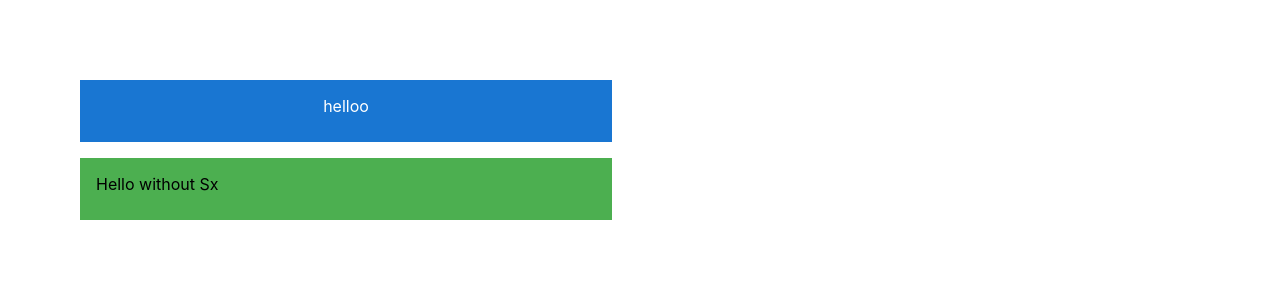
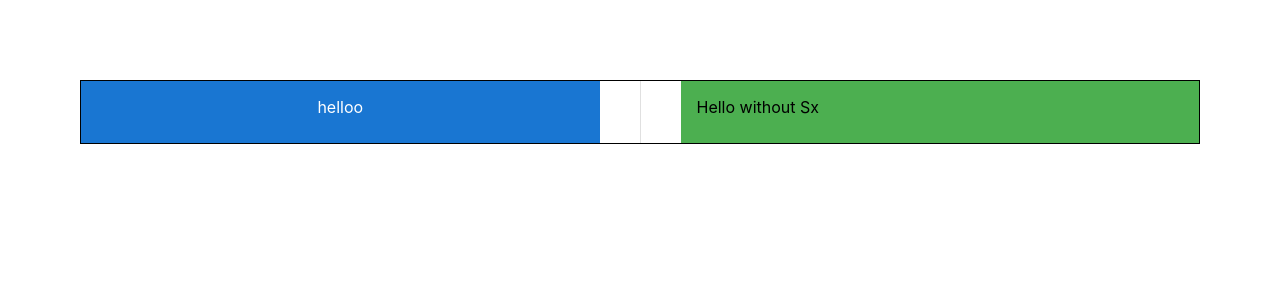
Before and after one commit to akdemirsafak/ReactAndMui, a React (Create React App) app: page / in a window 1280 px wide. Shown: the top 300 px of the page. Built offline with nearby package versions, Linux system fonts and the light colour scheme.

Commit message:
Stack Completed.

```diff
--- a/src/components/MuiLayout.tsx
+++ b/src/components/MuiLayout.tsx
@@ -1,8 +1,13 @@
-import {Box} from '@mui/material'
+import {Box,Divider,Stack} from '@mui/material'
 
 export const MuiLayout=()=>{
     return (
-        <>
+        <Stack
+            sx={{border:'1px solid'}}
+            direction='row'
+            spacing={5} //Spacing ile elementler arası(Childs) boşlukları ayarlıyoruz.
+            divider={<Divider orientation='vertical' flexItem/>}
+        >
             <Box
                 //component='h1'
                 sx={{
@@ -25,11 +30,11 @@
                 width='500px'
                 bgcolor='success.light'
                 p={2} //padding 18px
-                mt={2}
+
             //mui.com/system/properties all is working here
             >
                 Hello without Sx
             </Box>
-        </>
+        </Stack>
     )
 }
```
